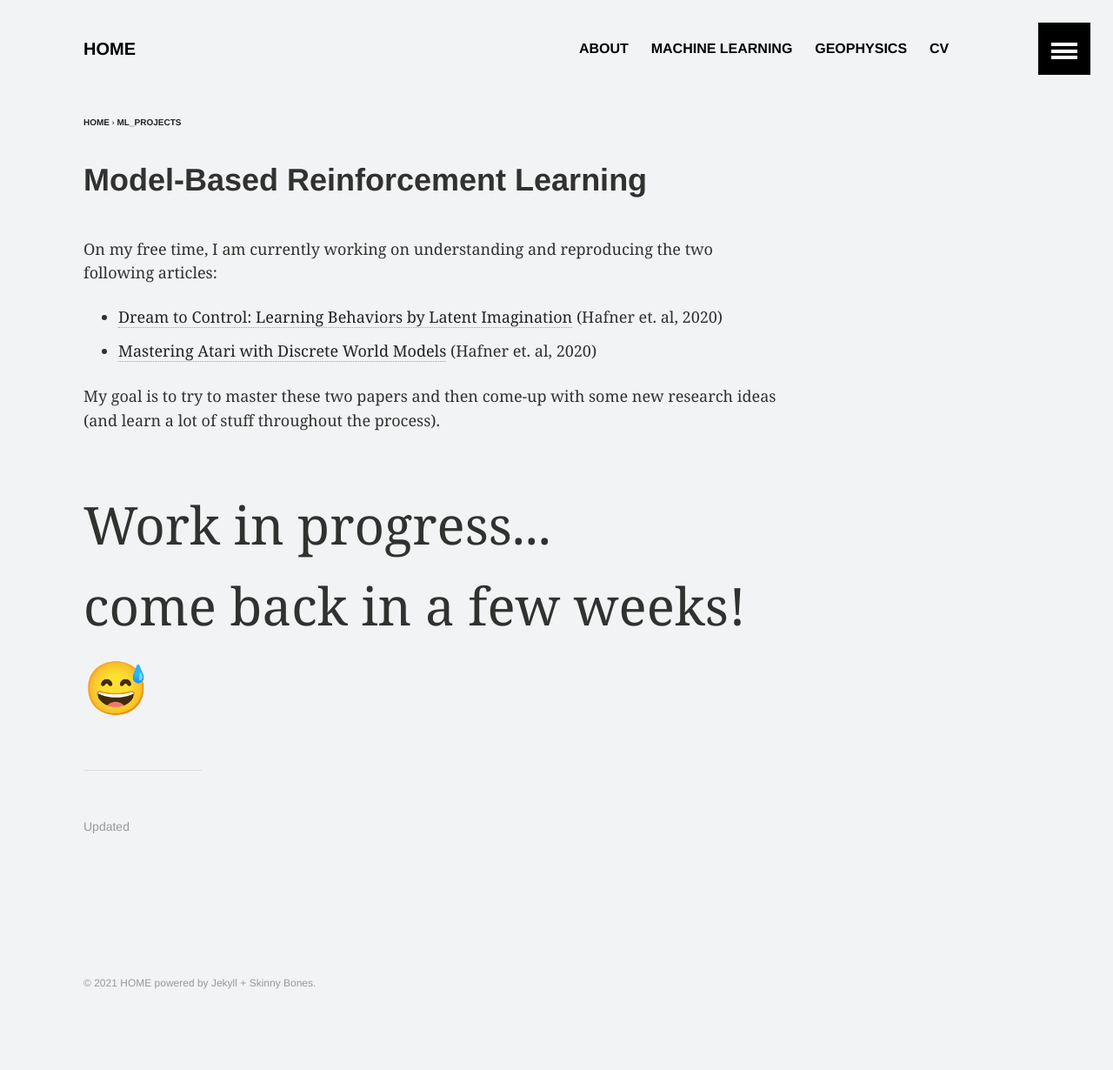
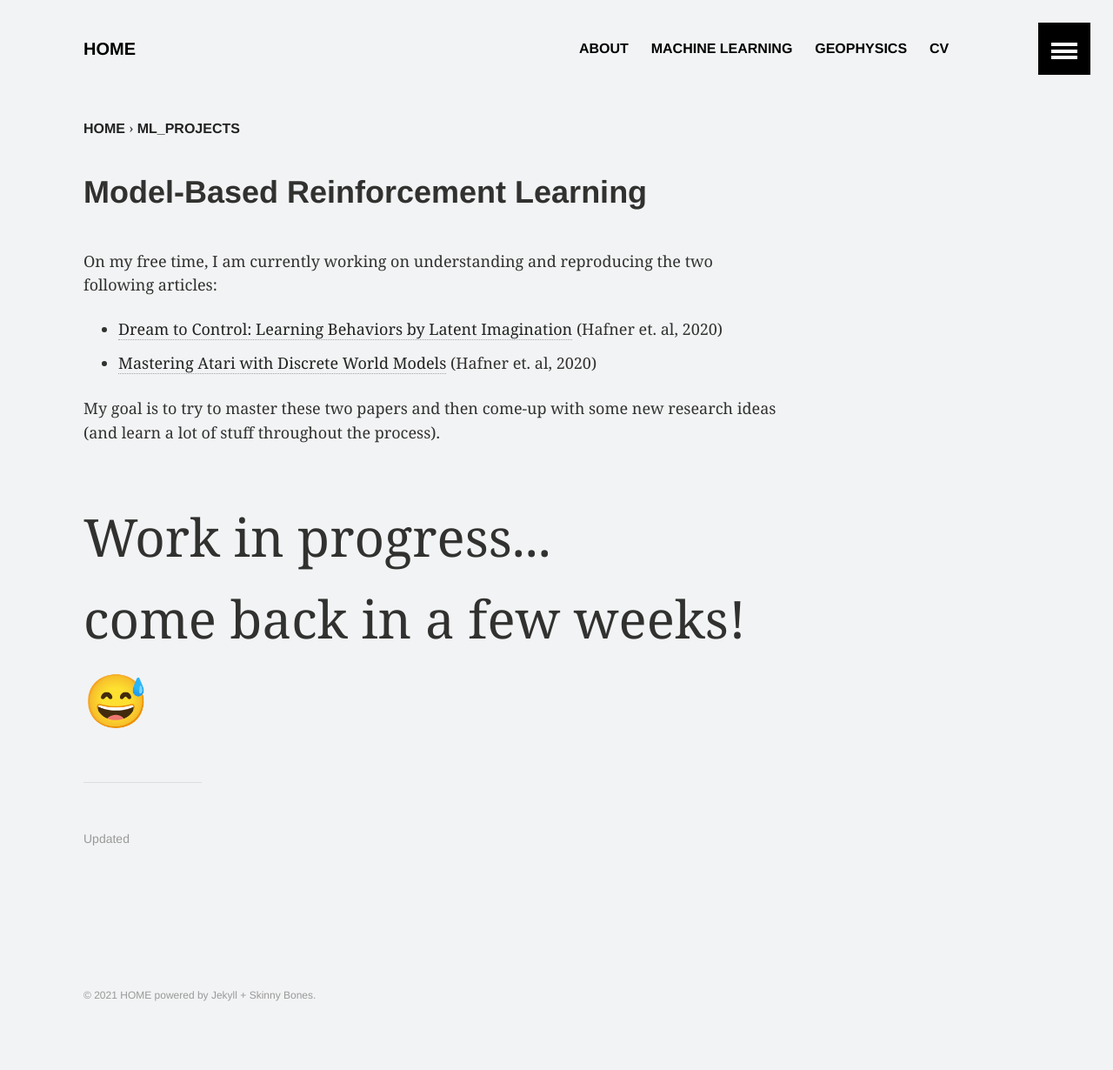
Before and after one commit to gbarnier/gbarnier.github.io, a Jekyll site: the page built from _posts/machine_learning/2021-03-01-rl.md, in a window 1280 px wide. Shown: the whole page at 87% size. Built offline with Jekyll 4.4.1, drawn with Linux system fonts in a browser that asks for light colours.

Commit message:
Update breadcrumbs.html

```diff
--- a/_includes/breadcrumbs.html
+++ b/_includes/breadcrumbs.html
@@ -1,6 +1,6 @@
 {% if page.categories and page.categories != empty %}
   <nav class="breadcrumbs">
-    <span itemscope itemtype="http://data-vocabulary.org/Breadcrumb">
+    <span itemscope itemtype="http://data-vocabulary.org/Breadcrumb" style="font-size: 16px;">
       <a href="{{ site.url }}" itemprop="url">
         <span itemprop="title">Home</span>
       </a> ›
```
